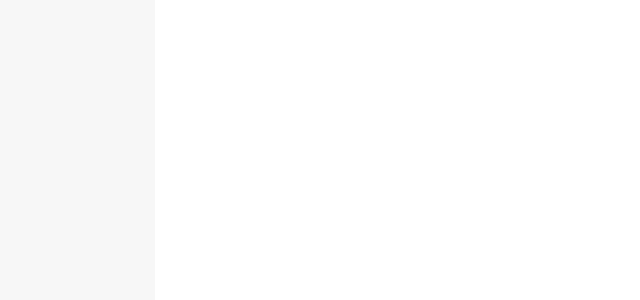
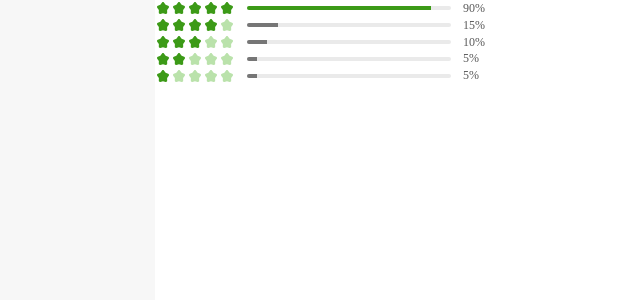
Before and after one commit to SOPT-all/36-COLLABORATION-WEB-KYOBOBOOK, a React (Vite) app: page /best/detail in a window 1280 px wide. Shown: the top 300 px of the page, without its empty margins (120-760 px from the left). Built offline with nearby package versions, Linux system fonts and the light colour scheme.

Commit message:
feat: RatingBar 컴포넌트 제작 (#33)

```diff
--- a/src/pages/HomeBestDetail/HomeBestDetail.tsx
+++ b/src/pages/HomeBestDetail/HomeBestDetail.tsx
@@ -1,5 +1,19 @@
+import RatingBar from '@/pages/HomeBestDetail/RatingBar/RatingBar';
+import { data } from '@/pages/HomeBestDetail/EmotionBar/ReviewData';
+
 const HomeBestDetail = () => {
-  return <></>;
+  const sortedStar = Object.entries(data.starDistribution).sort(
+    ([a], [b]) => Number(b) - Number(a),
+  );
+
+  return (
+    <>
+      {sortedStar.map(([key, percent]) => {
+        const rating = Number(key);
+        return <RatingBar key={rating} rating={rating} percent={percent} />;
+      })}
+    </>
+  );
 };
 
 export default HomeBestDetail;
--- a/src/pages/HomeBestDetail/RatingBar/RatingBar.style.ts
+++ b/src/pages/HomeBestDetail/RatingBar/RatingBar.style.ts
@@ -0,0 +1,29 @@
+import { css } from '@emotion/react';
+import type { Theme } from '@emotion/react';
+
+export const ratingContainer = css`
+  display: flex;
+  align-items: center;
+  gap: 1.2rem;
+`;
+
+export const percentBar = (theme: Theme) => css`
+  width: 20.4rem;
+  height: 0.4rem;
+  background-color: ${theme.colors.gray2};
+  border-radius: 1rem;
+  position: relative;
+  overflow: hidden;
+`;
+
+export const fillBar = (percent: number, theme: Theme) => css`
+  width: ${percent}%;
+  height: 100%;
+  background-color: ${percent >= 90 ? theme.colors.green1 : theme.colors.gray4};
+  position: absolute;
+`;
+
+export const percentText = (theme: Theme) => css`
+  ${theme.fonts.caption3}
+  color: ${theme.colors.gray5};
+`;
--- a/src/pages/HomeBestDetail/RatingBar/RatingBar.tsx
+++ b/src/pages/HomeBestDetail/RatingBar/RatingBar.tsx
@@ -0,0 +1,29 @@
+import { useTheme } from '@emotion/react';
+
+import StarRating from '@/pages/HomeBestDetail/StarRating/StarRating';
+import {
+  ratingContainer,
+  percentBar,
+  fillBar,
+  percentText,
+} from '@/pages/HomeBestDetail/RatingBar/RatingBar.style';
+
+type RatingTypes = {
+  rating: number;
+  percent: number;
+};
+
+export default function RatingBar({ rating, percent }: RatingTypes) {
+  const theme = useTheme();
+
+  return (
+    <div css={ratingContainer}>
+      <StarRating rating={rating} width={16} height={16} />
+
+      <div css={percentBar(theme)}>
+        <div css={fillBar(percent, theme)} />
+      </div>
+      <div css={percentText(theme)}>{percent}%</div>
+    </div>
+  );
+}
--- a/src/pages/HomeBestDetail/StarRating/StarRating.tsx
+++ b/src/pages/HomeBestDetail/StarRating/StarRating.tsx
@@ -1,20 +1,23 @@
 import { useTheme } from '@emotion/react';
 
 import Icon from '@/components/Icon';
+import { starContainer } from '@/pages/HomeBestDetail/StarRating/StarRating.style';
 
 type starTypes = {
   rating: number;
   width?: number;
   height?: number;
 };
+
 export default function StarRating({ rating, width, height }: starTypes) {
   const theme = useTheme();
   const totalRating = 5;
 
   return (
-    <div>
+    <div css={starContainer}>
       {Array.from({ length: totalRating }).map((_, index) => (
         <Icon
+          key={index}
           name="star"
           width={width}
           height={height}
```
